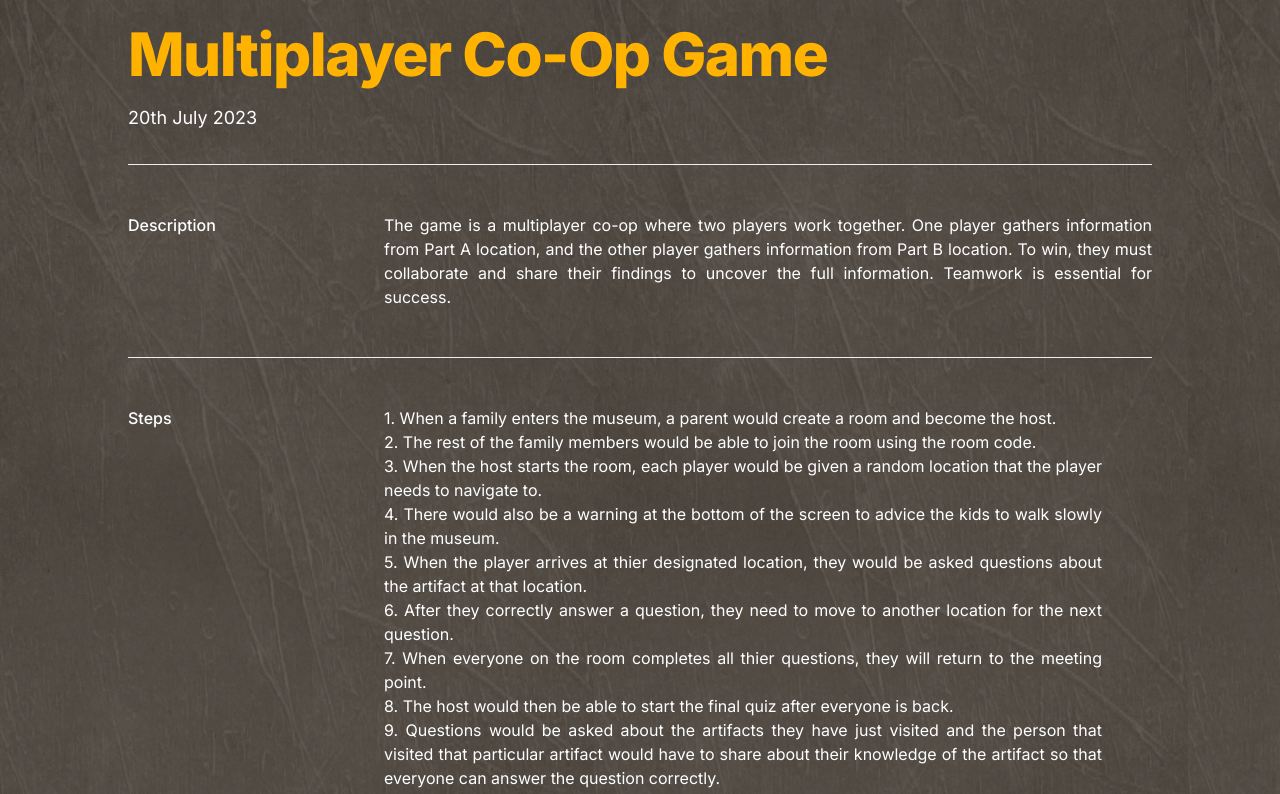
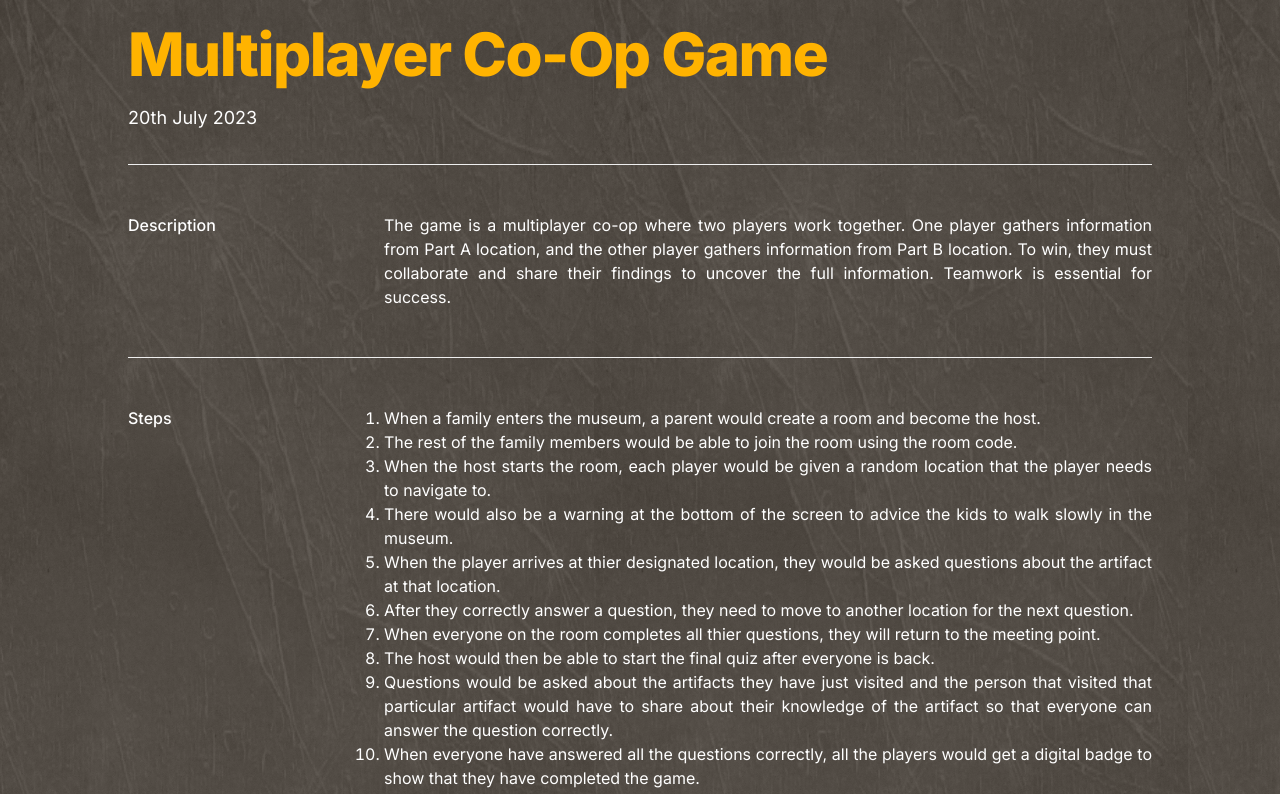
Before and after one commit to Design-and-Innovation-2023/WilliamsCollection, a Next.js app: page /WilliamsCollection/past-journey/MultiplayerGame in a window 1280 px wide. Shown: the top 794 px of the page. Built offline with nearby package versions, Linux system fonts and the light colour scheme.

Commit message:
Updated code

```diff
--- a/src/app/component/design-ideas.tsx
+++ b/src/app/component/design-ideas.tsx
@@ -58,7 +58,7 @@ const DesignIdeas: React.FC = () => {
       >
         <Image
           src="/WilliamsCollection/img/mockup/design-idea-mockup.webp"
-          className="object-cover w-10/12 md:w-9/12  xl:w-5/12"
+          className="object-cover w-10/12 md:w-9/12 lg:w-4/12"
           alt="designmockup"
           width={400}
           height={400}
@@ -66,7 +66,7 @@ const DesignIdeas: React.FC = () => {
 
         <Image
           src="/WilliamsCollection/img/logo/design-idea.svg"
-          className="object-cover   w-8/12 sm:w-8/12 md:w-6/12 lg:w-4/12 xl:w-5/12  2xl:w-3/12 pt-5"
+          className="object-cover w-8/12 sm:w-8/12 md:w-6/12 lg:w-3/12 pt-5"
           alt="design-idea-logo"
           width={400}
           height={400}
--- a/src/app/component/meet-the-team.tsx
+++ b/src/app/component/meet-the-team.tsx
@@ -68,12 +68,12 @@ const MeetTheTeam: React.FC = () => {
       </div>
       <div
         className="flex flex-col justify-center
-      items-center w-11/12 sm:w-4/12 md:w-8/12
+      items-center w-11/12 sm:w-4/12 md:w-7/12
       lg:w-9/12 flex justify-center items-center"
       >
         <Image
           src="/WilliamsCollection/img/team/GrpPhoto.jpeg"
-          className="object-cover w-10/12 md:w-9/12  xl:w-5/12"
+          className="object-cover w-10/12 md:w-9/12  xl:w-4/12 "
           alt="team-photo"
           width={400}
           height={400}
--- a/src/app/past-journey/MultiplayerGame/page.tsx
+++ b/src/app/past-journey/MultiplayerGame/page.tsx
@@ -50,64 +50,61 @@ export default function MultiplayerGame() {
                       <div className="space-y-6">
                         <div className="prose max-w-none text-white text-justify dark:text-white">
                           <div className="flex">
-                            <div
-                              className="team-list"
-                              style={{ marginRight: "50px" }}
-                            >
+                            <div className="team-list">
                               {/* <p className="font-bold underline decoration-solid">
                                 Team 3A
                               </p> */}
-                              <ul>
+                              <ul className="list-decimal mx-auto">
                                 <li>
-                                  1. When a family enters the museum, a parent
+                                  When a family enters the museum, a parent
                                   would create a room and become the host.
                                 </li>
                                 <li>
-                                  2. The rest of the family members would be
-                                  able to join the room using the room code.
+                                  The rest of the family members would be able
+                                  to join the room using the room code.
                                 </li>
                                 <li>
-                                  3. When the host starts the room, each player
+                                  When the host starts the room, each player
                                   would be given a random location that the
                                   player needs to navigate to.
                                 </li>
                                 <li>
-                                  4. There would also be a warning at the bottom
-                                  of the screen to advice the kids to walk
-                                  slowly in the museum.
+                                  There would also be a warning at the bottom of
+                                  the screen to advice the kids to walk slowly
+                                  in the museum.
                                 </li>
                                 <li>
-                                  5. When the player arrives at thier designated
+                                  When the player arrives at thier designated
                                   location, they would be asked questions about
                                   the artifact at that location.
                                 </li>
                                 <li>
-                                  6. After they correctly answer a question,
-                                  they need to move to another location for the
-                                  next question.
+                                  After they correctly answer a question, they
+                                  need to move to another location for the next
+                                  question.
                                 </li>
                                 <li>
-                                  7. When everyone on the room completes all
-                                  thier questions, they will return to the
-                                  meeting point.
+                                  When everyone on the room completes all thier
+                                  questions, they will return to the meeting
+                                  point.
                                 </li>
                                 <li>
-                                  8. The host would then be able to start the
-                                  final quiz after everyone is back.
+                                  The host would then be able to start the final
+                                  quiz after everyone is back.
                                 </li>
                                 <li>
-                                  9. Questions would be asked about the
-                                  artifacts they have just visited and the
-                                  person that visited that particular artifact
-                                  would have to share about their knowledge of
-                                  the artifact so that everyone can answer the
-                                  question correctly.
+                                  Questions would be asked about the artifacts
+                                  they have just visited and the person that
+                                  visited that particular artifact would have to
+                                  share about their knowledge of the artifact so
+                                  that everyone can answer the question
+                                  correctly.
                                 </li>
                                 <li>
-                                  10. When everyone have answered all the
-                                  questions correctly, all the players would get
-                                  a digital badge to show that they have
-                                  completed the game.
+                                  When everyone have answered all the questions
+                                  correctly, all the players would get a digital
+                                  badge to show that they have completed the
+                                  game.
                                 </li>
                               </ul>
                             </div>
--- a/src/app/past-journey/brainstormW3B/page.tsx
+++ b/src/app/past-journey/brainstormW3B/page.tsx
@@ -160,12 +160,12 @@ export default function BrainstormW3B() {
                               </p>
                               <p>
                                 Click{" "}
-                                <a
+                                <Link
                                   className="text-amber-600"
                                   href="/past-journey/MultiplayerGame"
                                 >
                                   here
-                                </a>{" "}
+                                </Link>{" "}
                                 for the prototype
                               </p>
                             </ul>
--- a/src/app/past-journey/code-trivia/page.tsx
+++ b/src/app/past-journey/code-trivia/page.tsx
@@ -1,6 +1,6 @@
 import Image from "next/image";
 import React from "react";
-
+import Link from "next/link";
 export default function EmailUpdates() {
   return (
     <div className="mx-auto max-w-3xl px-4 sm:px-6 xl:max-w-5xl xl:px-0">
@@ -131,14 +131,14 @@ export default function EmailUpdates() {
                         <div className="prose max-w-none text-white text-justify dark:text-white">
                           <p>
                             Click{" "}
-                            <a
+                            <Link
                               className="text-amber-600"
                               href={
                                 "https://www.figma.com/file/0Z1wbQ0pYOWU13dqEbbJcz/Untitled?type=design&node-id=0%3A1&mode=design&t=3Vr3xWx0QV8B4HLs-1"
                               }
                             >
                               here
-                            </a>{" "}
+                            </Link>{" "}
                             for the figma
                           </p>
                         </div>
```
